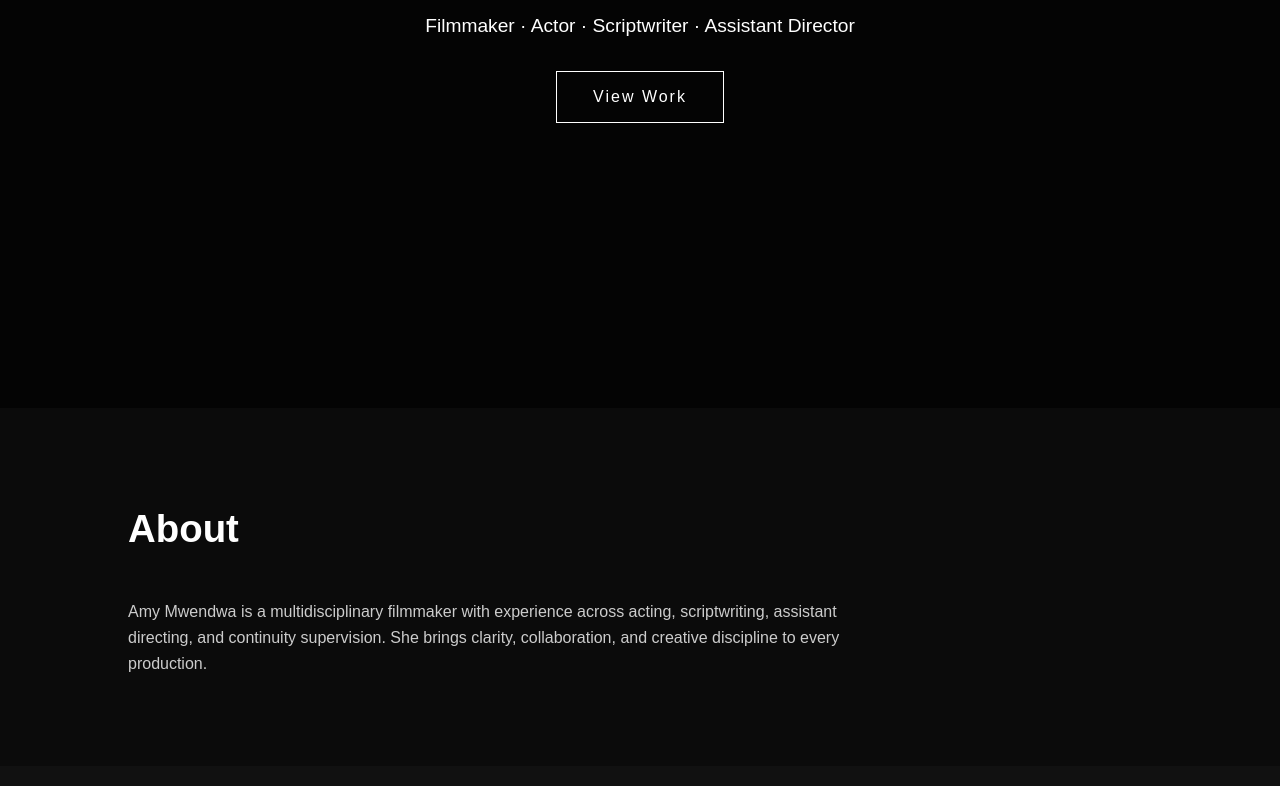
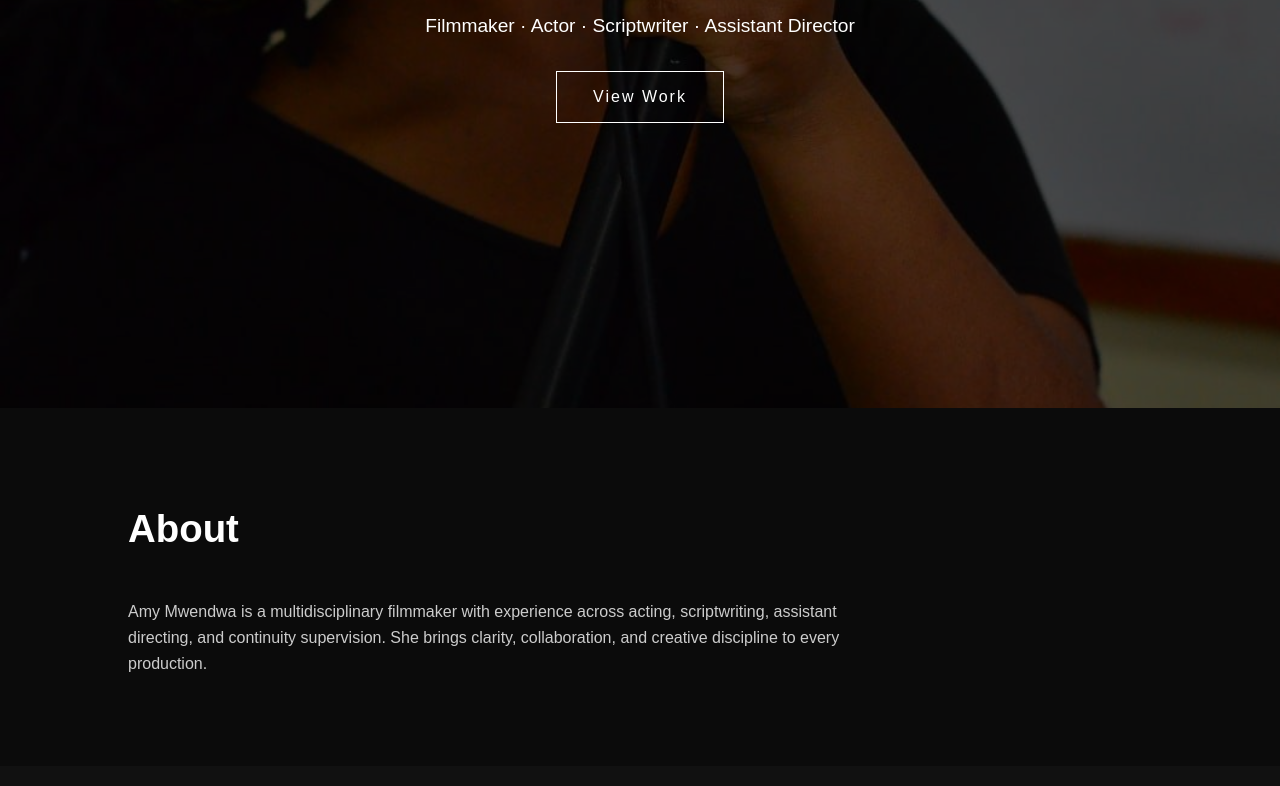
Before and after one commit to unclejoe2/Amy-Mwendwa-Portfolio, a plain HTML site: page index.html in a window 1280 px wide. Shown: the part 392-1178 px from the top of the page. Drawn offline with Linux system fonts and the light colour scheme.

Commit message:
Update style.css

```diff
--- a/css/style.css
+++ b/css/style.css
@@ -14,7 +14,7 @@ body {
 /* ================= HERO ================= */
 .hero {
     height: 100vh;
-    background: url("g") center/cover no-repeat;
+    background: url("/images/WhatsApp\ Image\ 2026-01-15\ at\ 9.18.12\ PM.jpeg") center/cover no-repeat;
     position: relative;
     display: flex;
     justify-content: center;
```
